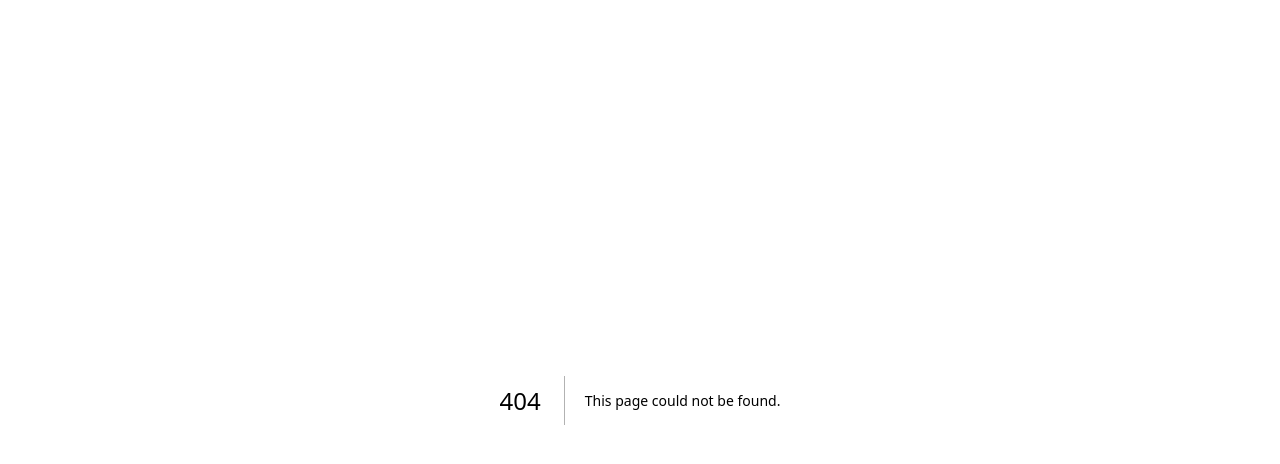
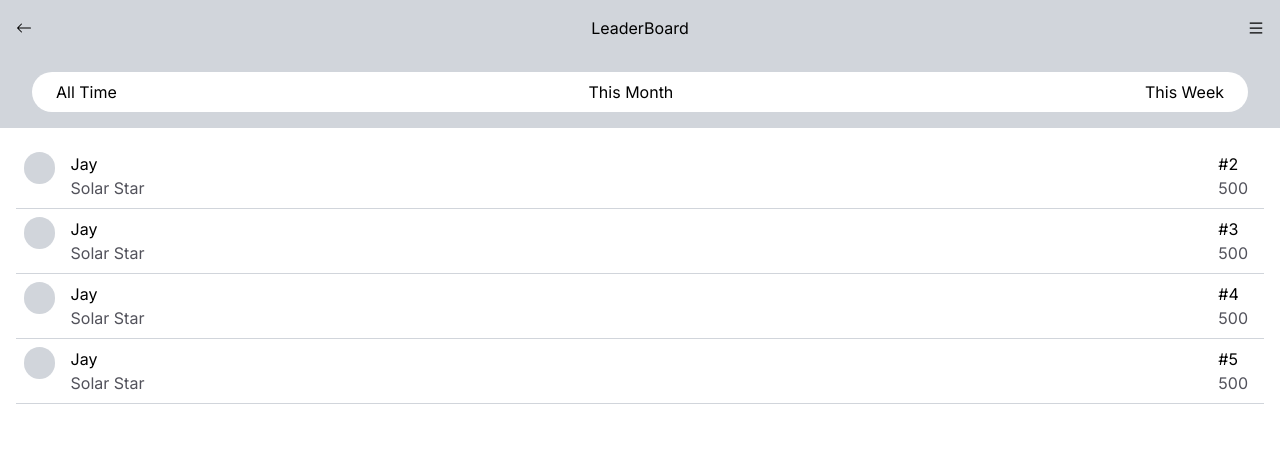
Before and after one commit to solarsync23/solarsync, a Next.js app in the folder solarwebapp/: page /leaderboard in a window 1280 px wide. Before the commit this address had no page. Shown: the top 464 px of the page. Built offline with nearby package versions, Linux system fonts and the light colour scheme.

Commit message:
leaderboard with mock data

```diff
--- /dev/null
+++ b/solarwebapp/src/app/leaderboard/page.tsx
@@ -0,0 +1,61 @@
+import React from 'react';
+import LeaderBox from '@/components/LeaderBox/LeaderBox';
+import {AiOutlineMenu} from 'react-icons/ai';
+import {BsArrowLeft} from 'react-icons/bs';
+
+function leaderPage() {
+    const leaders = [
+        {
+            'name':'Jay',
+            'status':'Solar Star',
+            'rank':2,
+            'score':500
+        },
+        {
+            'name':'Jay',
+            'status':'Solar Star',
+            'rank':3,
+            'score':500
+        },
+        {
+            'name':'Jay',
+            'status':'Solar Star',
+            'rank':4,
+            'score':500
+        },
+        {
+            'name':'Jay',
+            'status':'Solar Star',
+            'rank':5,
+            'score':500
+        },
+
+
+    ]
+    return (
+        <div className='bg-lightgrey'>
+            {/** header */}
+            <div className='p-4 flex justify-between items-center'>
+                <BsArrowLeft/>
+                <h1 className='text-center'>LeaderBoard</h1>
+                <AiOutlineMenu/>
+            </div>
+            <div className='rounded-full py-2 px-6 mx-8 my-4 bg-white flex justify-between capitalize'>
+                <button className='capitalize'>all time</button>
+                <button className='capitalize'>this month</button>
+                <button className='capitalize'>this week</button>
+            </div>
+            <div className='bg-white p-4'>
+            {
+                leaders.map((leader,i)=>{
+                    return (
+                        <LeaderBox userLeader={leader}/>
+                    )
+                })
+            }
+            </div>
+        </div>
+    )
+}
+
+export default leaderPage;
--- /dev/null
+++ b/solarwebapp/src/components/LeaderBox/LeaderBox.tsx
@@ -0,0 +1,32 @@
+import React from 'react';
+
+type UserLeader = {
+    name: string;
+    status: string;
+    rank: number;
+    score: number;
+}
+
+interface LeaderProp {
+    userLeader: UserLeader;
+}
+
+const LeaderBox: React.FC<LeaderProp> =({userLeader}) => {
+    return (
+        <div className='bg-white flex justify-start border-b border-lightgrey border-solid p-2'>
+            <div className='rounded-full w-8 h-8 bg-lightgrey mr-2 flex-center'></div>
+            <div className='w-full mx-2 flex justify-between'>
+                <div>
+                    <p>{userLeader.name}</p>
+                    <p className='text-darkgrey'>{userLeader.status}</p>
+                </div>
+                <div>
+                    <p>#{userLeader.rank}</p>
+                    <p className='text-darkgrey'>{userLeader.score}</p>
+                </div>
+            </div>
+        </div>
+    )
+}
+
+export default LeaderBox
--- a/solarwebapp/tailwind.config.ts
+++ b/solarwebapp/tailwind.config.ts
@@ -13,7 +13,7 @@ const config: Config = {
       'lightblue':'#EEF1FC',
       'darkgrey':'#52525b',
       'lightgrey':'#d1d5db',
-      'white':'#f8fafc',
+      'white':'#ffffff',
       'black':'#030712'
     },
     extend: {
```
